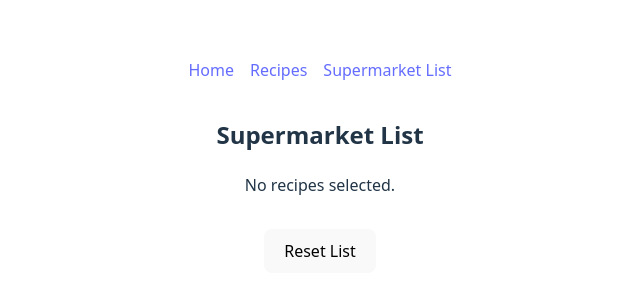
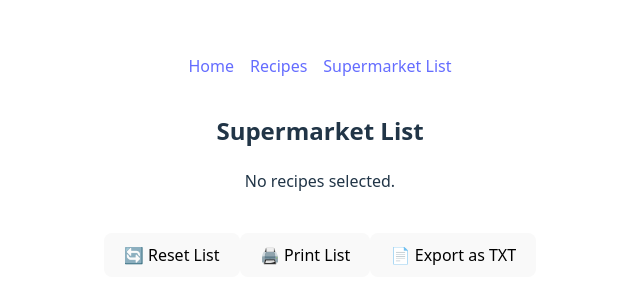
Before and after one commit to christianpjimenez/recipe-ingredient-list, a React (Vite) app: page /list in a window 1280 px wide. Shown: the part 243-546 px from the top of the page, without its empty margins (320-960 px from the left). Built offline with nearby package versions, Linux system fonts and the light colour scheme.

Commit message:
add print and export options in List component

```diff
--- a/src/pages/List.jsx
+++ b/src/pages/List.jsx
@@ -1,7 +1,8 @@
-import { useEffect, useState } from 'react';
+import { useEffect, useState , useRef } from 'react';
 import axios from 'axios';
 
 function List({ selectedRecipes, setSelectedRecipes }) {
+  const listRef = useRef();
   const [ingredients, setIngredients] = useState([]);
   const [checked, setChecked] = useState(() => {
   try {
@@ -26,6 +27,23 @@ function List({ selectedRecipes, setSelectedRecipes }) {
       .catch(err => console.error(err));
   }, [selectedRecipes]);
 
+  const handlePrint = () => {
+    window.print();
+  };
+
+  const handleExport = () => {
+  const text = ingredients
+    .map((item) => `- ${item.name}: ${item.total} ${item.unit}`)
+    .join('\n');
+
+  const blob = new Blob([text], { type: 'text/plain' });
+  const link = document.createElement('a');
+  link.href = URL.createObjectURL(blob);
+  link.download = 'supermarket-list.txt';
+  link.click();
+};
+
+
   function resetList() {
   setChecked({});
   setIngredients([]);
@@ -35,7 +53,7 @@ function List({ selectedRecipes, setSelectedRecipes }) {
   }
 
   return (
-    <div>
+    <div ref={listRef}>
       <h2>Supermarket List</h2>
       {ingredients.length === 0 && <p>No recipes selected.</p>}
       <ul style={{ listStyle: 'none', padding: 0 }}>
@@ -59,9 +77,10 @@ function List({ selectedRecipes, setSelectedRecipes }) {
           </li>
         ))}
       </ul>
-      <button onClick={resetList} style={{ marginTop: '1rem' }}>
-        Reset List
-      </button>
+      <br />
+      <button onClick={resetList}>🔄 Reset List</button>
+      <button onClick={handlePrint}>🖨️ Print List</button>
+      <button onClick={handleExport}>📄 Export as TXT</button>
     </div>
   );
 }
```
